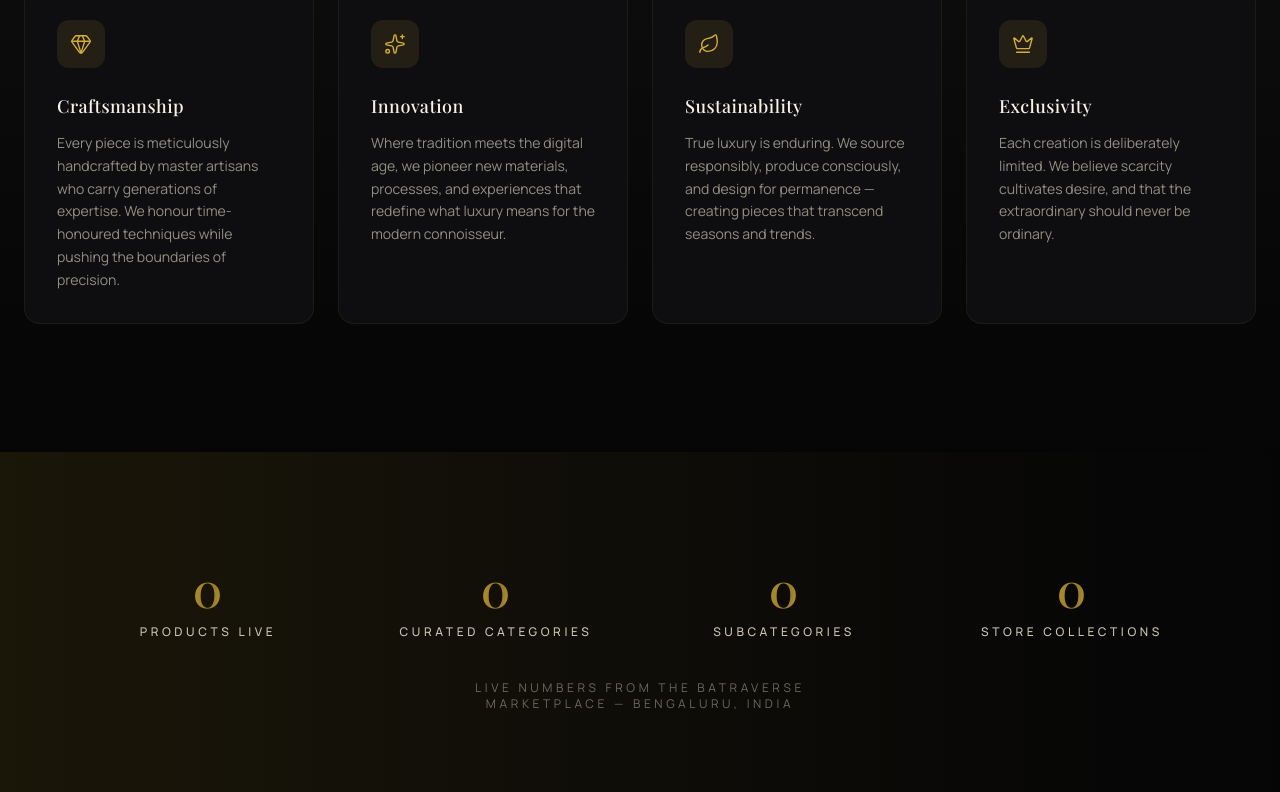
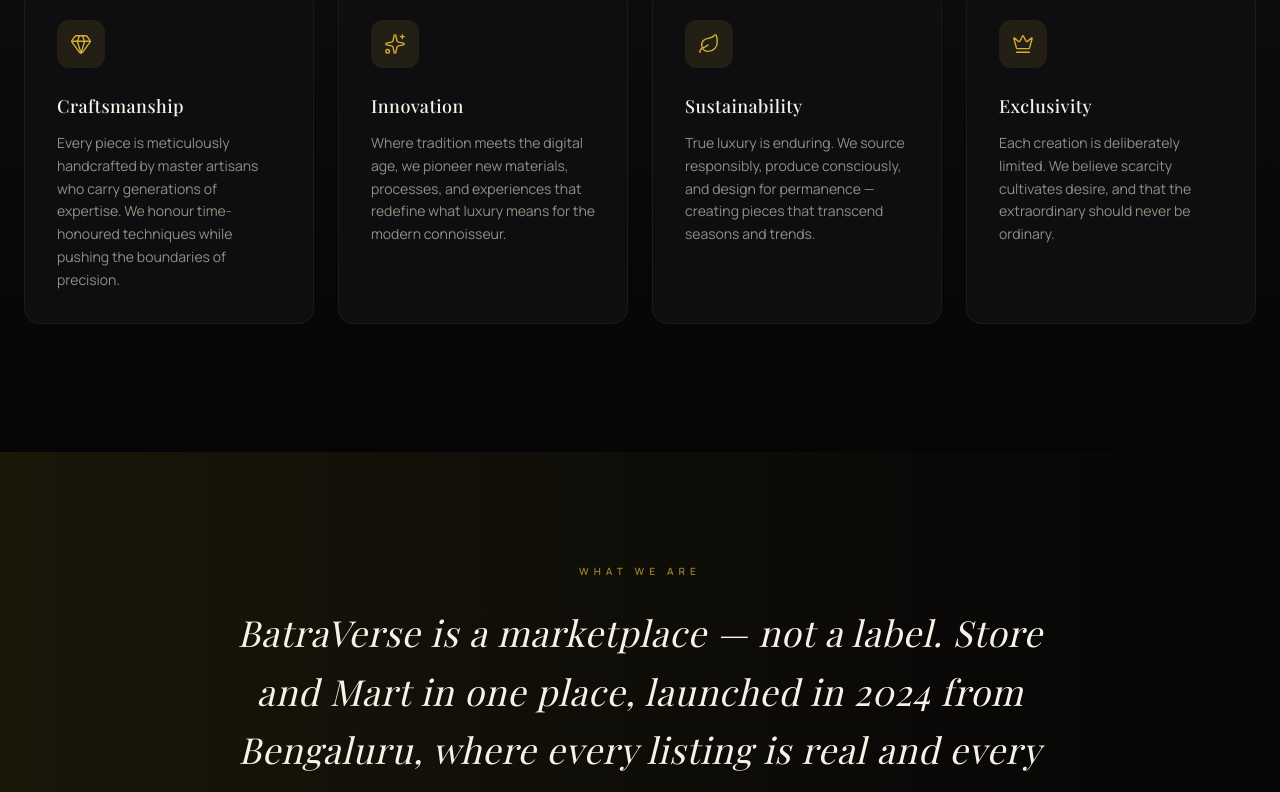
Before and after one commit to ronitbatra8/batraverse, a Next.js app: page /about in a window 1280 px wide. Shown: the part 1996-2788 px from the top of the page. Built offline with nearby package versions, Linux system fonts and the light colour scheme; no server answers.

Commit message:
feat(about): replace stats band with honest editorial statement

```diff
--- a/src/app/about/page.tsx
+++ b/src/app/about/page.tsx
@@ -14,7 +14,6 @@ import {
 } from "lucide-react";
 import AboutAnimation from "@/components/AboutAnimation";
 import TrustMarquee from "@/components/TrustMarquee";
-import AboutStats from "@/components/AboutStats";
 
 const values = [
   {
@@ -248,16 +247,27 @@ export default function AboutPage() {
             : "bg-gradient-to-r from-[#1a1608] to-abyss text-cream"
         )}
       >
-        <div className="mx-auto">
-          <AboutStats />
-          <p
-            className={cn(
-              "mx-auto mt-10 max-w-md text-center text-xs uppercase tracking-[0.3em]",
-              light ? "text-white/50" : "text-cream-dim/50"
-            )}
-          >
-            Live numbers from the BatraVerse marketplace — Bengaluru, India
-          </p>
+        <div className="mx-auto max-w-4xl px-6">
+          <div className="text-center">
+            <p
+              className={cn(
+                "mb-6 text-[10px] font-semibold uppercase tracking-[0.5em]",
+                light ? "text-white/60" : "text-gold/70"
+              )}
+            >
+              What We Are
+            </p>
+            <p
+              className={cn(
+                "font-display text-2xl font-light italic leading-relaxed tracking-wide sm:text-3xl md:text-4xl",
+                light ? "text-white" : "text-cream"
+              )}
+            >
+              BatraVerse is a marketplace — not a label. Store and Mart in one
+              place, launched in 2024 from Bengaluru, where every listing is real
+              and every order is tracked to your door.
+            </p>
+          </div>
         </div>
       </section>
 
--- a/src/components/AboutStats.tsx
+++ /dev/null
@@ -1,116 +0,0 @@
-"use client";
-
-import { useEffect, useState } from "react";
-import { useLight } from "@/components/auth/auth-ui";
-import { cn } from "@/lib/utils";
-
-const API_BASE = (process.env.NEXT_PUBLIC_API_URL || "http://localhost:5000/api").replace(/\/$/, "");
-
-interface Stats {
-  storeProducts: number;
-  martProducts: number;
-  storeCategories: number;
-  martCategories: number;
-  subcategories: number;
-}
-
-const EMPTY: Stats = {
-  storeProducts: 0,
-  martProducts: 0,
-  storeCategories: 0,
-  martCategories: 0,
-  subcategories: 0,
-};
-
-function AboutStats() {
-  const light = useLight();
-  const [stats, setStats] = useState<Stats | null>(null);
-
-  useEffect(() => {
-    let cancelled = false;
-
-    const load = async () => {
-      try {
-        const base = `${API_BASE}/api`;
-        const headers = { "ngrok-skip-browser-warning": "true" };
-
-        const [catsRes, storeRes, martRes] = await Promise.all([
-          fetch(`${base}/categories`, { headers }),
-          fetch(`${base}/categories/products/store`, { headers }),
-          fetch(`${base}/categories/products/mart`, { headers }),
-        ]);
-
-        if (!catsRes.ok || !storeRes.ok || !martRes.ok) {
-          if (!cancelled) setStats(EMPTY);
-          return;
-        }
-
-        const cats = await catsRes.json();
-        const storeList = await storeRes.json();
-        const martList = await martRes.json();
-
-        const storeProducts = Array.isArray(storeList) ? storeList.length : 0;
-        const martProducts = Array.isArray(martList) ? martList.length : 0;
-        const storeCategories = Array.isArray(cats.store) ? cats.store.length : 0;
-        const martCategories = Array.isArray(cats.mart) ? cats.mart.length : 0;
-        const subcategories = Array.isArray(cats.all)
-          ? cats.all.reduce(
-              (acc: number, c: { subcategories?: unknown[] }) =>
-                acc + (Array.isArray(c.subcategories) ? c.subcategories.length : 0),
-              0
-            )
-          : 0;
-
-        if (!cancelled) setStats({ storeProducts, martProducts, storeCategories, martCategories, subcategories });
-      } catch {
-        if (!cancelled) setStats(EMPTY);
-      }
-    };
-
-    load();
-    return () => {
-      cancelled = true;
-    };
-  }, []);
-
-  const tiles = stats
-    ? [
-        { value: (stats.storeProducts + stats.martProducts).toLocaleString("en-IN"), label: "Products Live" },
-        { value: (stats.storeCategories + stats.martCategories).toLocaleString("en-IN"), label: "Curated Categories" },
-        { value: stats.subcategories.toLocaleString("en-IN"), label: "Subcategories" },
-        { value: stats.storeCategories.toLocaleString("en-IN"), label: "Store Collections" },
-      ]
-    : [
-        { value: "—", label: "Products Live" },
-        { value: "—", label: "Curated Categories" },
-        { value: "—", label: "Subcategories" },
-        { value: "—", label: "Store Collections" },
-      ];
-
-  return (
-    <div className="mx-auto grid w-full max-w-6xl grid-cols-2 gap-8 px-6 sm:gap-12 lg:grid-cols-4">
-      {tiles.map((s) => (
-        <div key={s.label} className="text-center">
-          <p
-            className={cn(
-              "font-display text-4xl font-medium tracking-wide sm:text-5xl",
-              light ? "" : "text-gold-gradient"
-            )}
-          >
-            {s.value}
-          </p>
-          <p
-            className={cn(
-              "mt-3 text-xs font-medium uppercase tracking-[0.3em]",
-              light ? "text-white/70" : "text-cream-dim"
-            )}
-          >
-            {s.label}
-          </p>
-        </div>
-      ))}
-    </div>
-  );
-}
-
-export default AboutStats;
```
